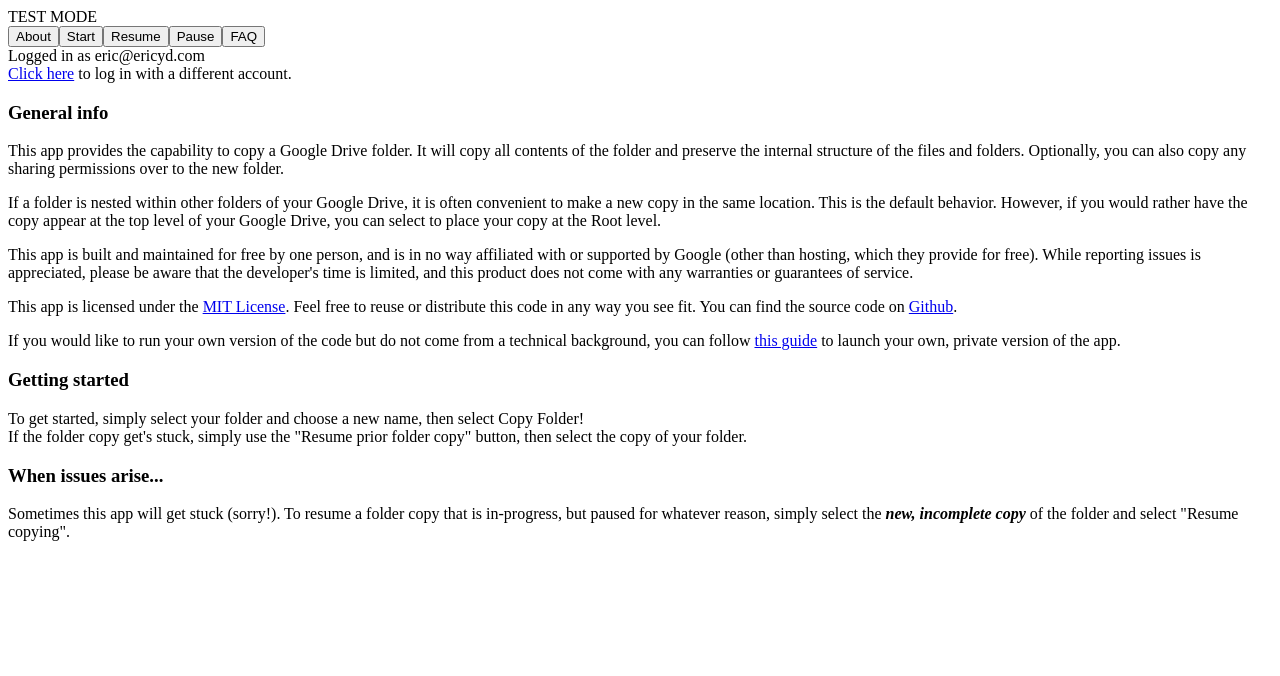
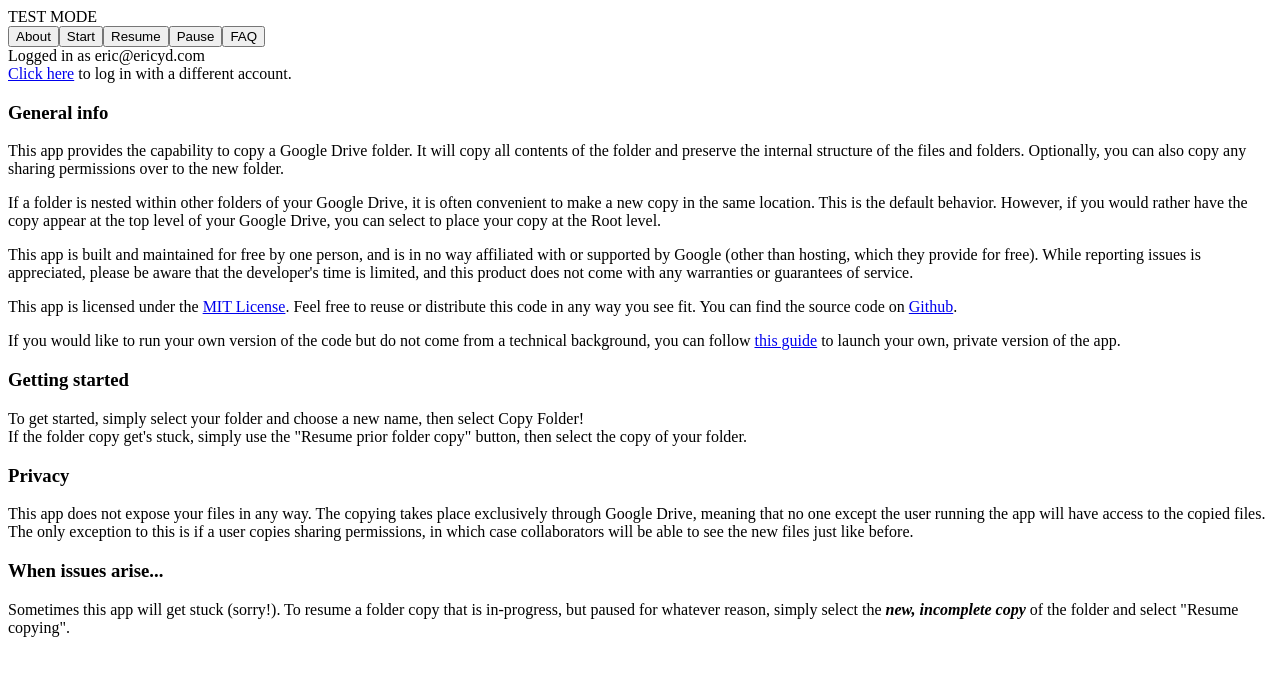
Before and after one commit to ericyd/gdrive-copy, a React app: page / in a window 1280 px wide. Both pictures are taken after a click on the button "About". Shown: the top 676 px of the page. Built offline with nearby package versions, Linux system fonts and the light colour scheme; the HTML template or start-up script is replaced by a standard one.

Commit message:
replace button components with material-ui

```diff
--- a/src/components/SelectFolder.js
+++ b/src/components/SelectFolder.js
@@ -90,7 +90,7 @@ export default class SelectFolder extends React.Component {
         />
         <br />or<br />
         <RaisedButton
-          label="Primary"
+          label="Search your Drive"
           primary={true}
           onClick={this.launchPicker}
         />
--- a/src/views/About.js
+++ b/src/views/About.js
@@ -62,6 +62,16 @@ export default function About() {
         copy" button, then select the copy of your folder.
       </p>
 
+      <h3>Privacy</h3>
+
+      <p>
+        This app does not expose your files in any way. The copying takes place
+        exclusively through Google Drive, meaning that no one except the user
+        running the app will have access to the copied files. The only exception
+        to this is if a user copies sharing permissions, in which case
+        collaborators will be able to see the new files just like before.
+      </p>
+
       <h3>When issues arise...</h3>
 
       <p>
--- a/src/views/Pause.js
+++ b/src/views/Pause.js
@@ -1,7 +1,8 @@
 'use strict';
 
 import React, { Component } from 'react';
-import Button from '../components/Button';
+// import Button from '../components/Button';
+import RaisedButton from 'material-ui/RaisedButton';
 import Overlay from '../components/Overlay';
 import Success from '../components/Success';
 import Error from '../components/Error';
@@ -82,9 +83,10 @@ export default class Pause extends Component {
           !this.state.success && (
             <div>
               <h4>Are you sure you want to pause everything?</h4>
-              <Button
-                text="Confirm: Pause copying"
-                handleClick={this.handlePauseBtn}
+              <RaisedButton
+                label="Confirm: Pause copying"
+                primary={true}
+                onClick={this.handlePauseBtn}
               />
             </div>
           )}
--- a/src/views/Resume.js
+++ b/src/views/Resume.js
@@ -1,9 +1,9 @@
 'use strict';
 
 import React from 'react';
-import Button from '../components/Button';
+// import Button from '../components/Button';
+import RaisedButton from 'material-ui/RaisedButton';
 import SelectFolder from '../components/SelectFolder';
-import TextInput from '../components/TextInput';
 import Step from '../components/Step';
 import ViewContainer from '../components/ViewContainer';
 import Success from '../components/Success';
@@ -132,11 +132,15 @@ export default class Resume extends React.Component {
           </Step>
 
           <Step label="Resume the copy" stepNum={2} viewName="Step2">
-            <Button text="Resume copying" handleClick={this.handleSubmit} />
+            <RaisedButton
+              label="Resume copying"
+              primary={true}
+              onClick={this.handleSubmit}
+            />
           </Step>
         </ViewContainer>
 
-        <Button handleClick={this.nextView} text="Next" />
+        <RaisedButton onClick={this.nextView} label="Next" />
 
         {/* show sample folder URL in test mode */}
         {process.env.NODE_ENV !== 'production' && (
```
